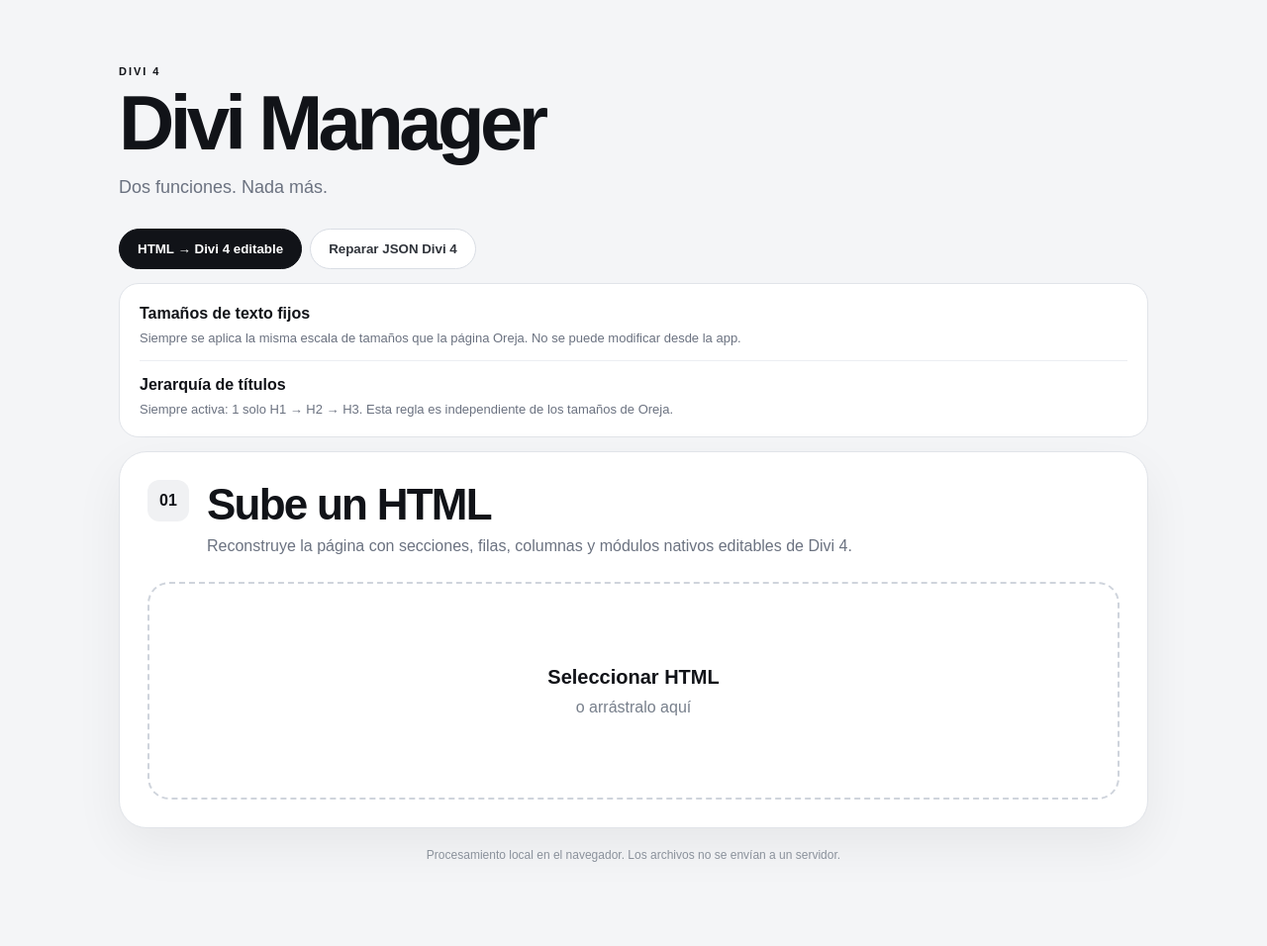
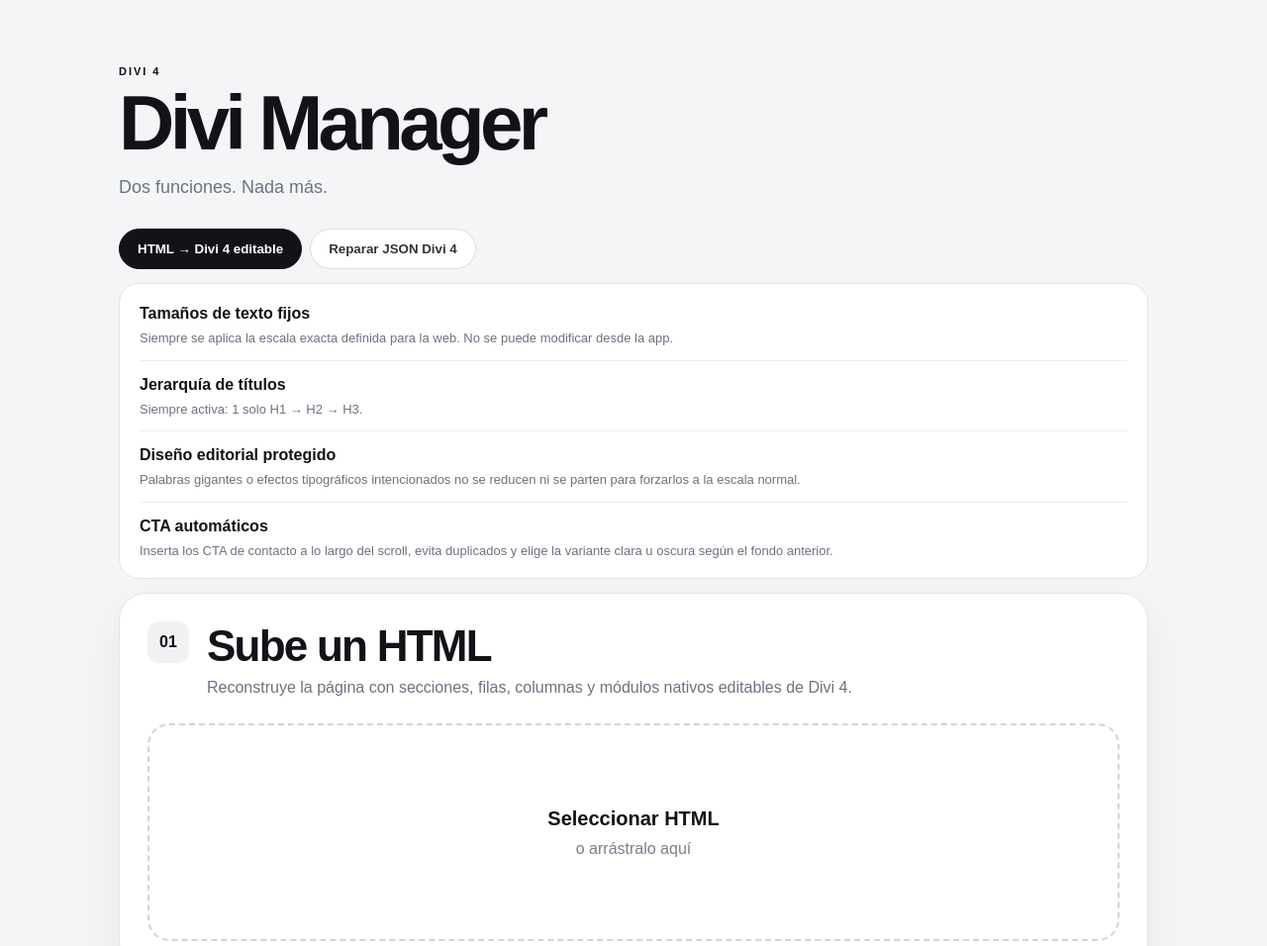
Before and after one commit to uptobe8/Divi-Manager, a website: page index.html in a window 1280 px wide. Shown: the top 956 px of the page at 99% size. Before the commit the page ends 913 px from the top, so only its background shows below. Drawn offline with Linux system fonts and the light colour scheme.

Commit message:
Load CTA injector and document automatic CTA placement

```diff
--- a/index.html
+++ b/index.html
@@ -21,56 +21,22 @@
     </nav>
 
     <section class="type-settings">
-      <div class="type-head">
-        <div>
-          <strong>Tamaños de texto fijos</strong>
-          <span>Siempre se aplica la misma escala de tamaños que la página Oreja. No se puede modificar desde la app.</span>
-        </div>
-      </div>
-      <div class="type-head" style="margin-top:12px;padding-top:12px;border-top:1px solid #eceef2">
-        <div>
-          <strong>Jerarquía de títulos</strong>
-          <span>Siempre activa: 1 solo H1 → H2 → H3. Esta regla es independiente de los tamaños de Oreja.</span>
-        </div>
-      </div>
+      <div class="type-head"><div><strong>Tamaños de texto fijos</strong><span>Siempre se aplica la escala exacta definida para la web. No se puede modificar desde la app.</span></div></div>
+      <div class="type-head" style="margin-top:12px;padding-top:12px;border-top:1px solid #eceef2"><div><strong>Jerarquía de títulos</strong><span>Siempre activa: 1 solo H1 → H2 → H3.</span></div></div>
+      <div class="type-head" style="margin-top:12px;padding-top:12px;border-top:1px solid #eceef2"><div><strong>Diseño editorial protegido</strong><span>Palabras gigantes o efectos tipográficos intencionados no se reducen ni se parten para forzarlos a la escala normal.</span></div></div>
+      <div class="type-head" style="margin-top:12px;padding-top:12px;border-top:1px solid #eceef2"><div><strong>CTA automáticos</strong><span>Inserta los CTA de contacto a lo largo del scroll, evita duplicados y elige la variante clara u oscura según el fondo anterior.</span></div></div>
     </section>
 
     <section class="panel" data-panel="html">
-      <div class="panel-copy">
-        <span class="step">01</span>
-        <div>
-          <h2>Sube un HTML</h2>
-          <p>Reconstruye la página con secciones, filas, columnas y módulos nativos editables de Divi 4.</p>
-        </div>
-      </div>
-      <label class="dropzone" for="html-file">
-        <input id="html-file" type="file" accept=".html,.htm,text/html">
-        <strong>Seleccionar HTML</strong>
-        <span>o arrástralo aquí</span>
-      </label>
-      <div class="result" id="html-result" hidden>
-        <div><strong id="html-status">Preparado</strong><span id="html-meta"></span></div>
-        <button id="html-download" type="button">Descargar JSON Divi 4</button>
-      </div>
+      <div class="panel-copy"><span class="step">01</span><div><h2>Sube un HTML</h2><p>Reconstruye la página con secciones, filas, columnas y módulos nativos editables de Divi 4.</p></div></div>
+      <label class="dropzone" for="html-file"><input id="html-file" type="file" accept=".html,.htm,text/html"><strong>Seleccionar HTML</strong><span>o arrástralo aquí</span></label>
+      <div class="result" id="html-result" hidden><div><strong id="html-status">Preparado</strong><span id="html-meta"></span></div><button id="html-download" type="button">Descargar JSON Divi 4</button></div>
     </section>
 
     <section class="panel" data-panel="json" hidden>
-      <div class="panel-copy">
-        <span class="step">02</span>
-        <div>
-          <h2>Sube un JSON Divi 4</h2>
-          <p>Corrige responsive, desbordes, tamaños problemáticos y CSS conflictivo sin desmontar el layout.</p>
-        </div>
-      </div>
-      <label class="dropzone" for="json-file">
-        <input id="json-file" type="file" accept=".json,application/json">
-        <strong>Seleccionar JSON</strong>
-        <span>o arrástralo aquí</span>
-      </label>
-      <div class="result" id="json-result" hidden>
-        <div><strong id="json-status">Preparado</strong><span id="json-meta"></span></div>
-        <button id="json-download" type="button">Descargar JSON corregido</button>
-      </div>
+      <div class="panel-copy"><span class="step">02</span><div><h2>Sube un JSON Divi 4</h2><p>Corrige responsive, desbordes, tamaños problemáticos y CSS conflictivo sin desmontar el layout.</p></div></div>
+      <label class="dropzone" for="json-file"><input id="json-file" type="file" accept=".json,application/json"><strong>Seleccionar JSON</strong><span>o arrástralo aquí</span></label>
+      <div class="result" id="json-result" hidden><div><strong id="json-status">Preparado</strong><span id="json-meta"></span></div><button id="json-download" type="button">Descargar JSON corregido</button></div>
     </section>
 
     <p class="footnote">Procesamiento local en el navegador. Los archivos no se envían a un servidor.</p>
@@ -80,6 +46,7 @@
   <script src="typography.js"></script>
   <script src="html-converter.js"></script>
   <script src="json-repair.js"></script>
+  <script src="cta-injector.js"></script>
   <script src="postprocess.js"></script>
   <script src="ui.js"></script>
 </body>
```
